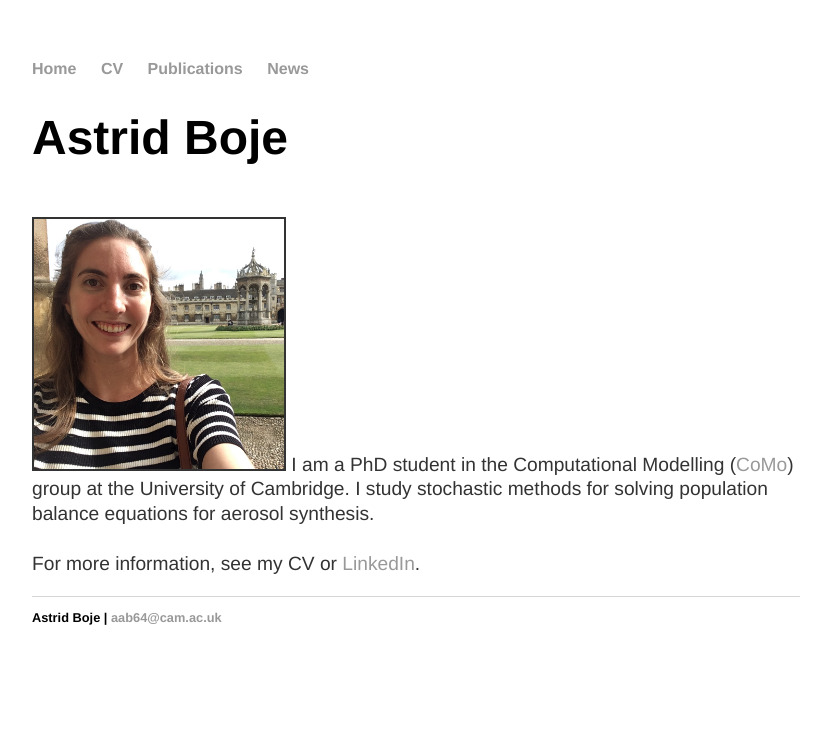
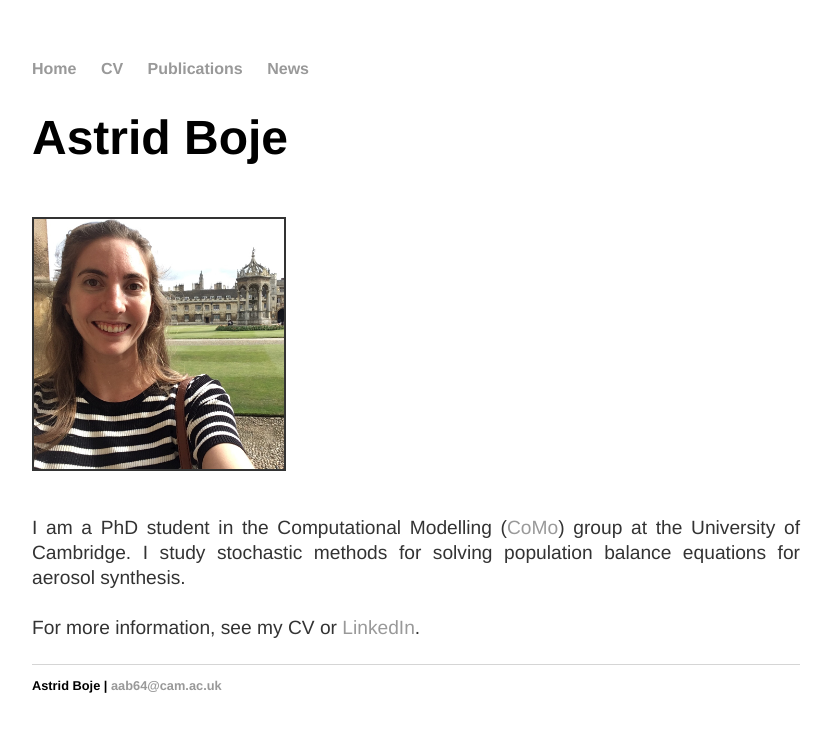
Before and after one commit to aab64/aab64.github.io, a Jekyll site: the page built from index.html, in a window 1280 px wide. Shown: the top 732 px of the page, without its empty margins (224-1055 px from the left). Built offline with Jekyll 4.4.1, drawn with Linux system fonts in a browser that asks for light colours.

Commit message:
Update index.html

```diff
--- a/index.html
+++ b/index.html
@@ -7,9 +7,11 @@
 	<h1>Astrid Boje</h1>
 </div>
 
-<div class="blurb" style="display: inline-block">
-	<p >
-		<img src="/images/Me_in_Cam.jpg" style="clear: left" height="auto" width="250px" border="2px solid grey">
+<div class="blurb" style="clear: left; display: inline-block">
+	<p style="float: left;">
+		<img src="/images/Me_in_Cam.jpg" height="auto" width="250px" border="2px solid grey">
+	</p>
+	<p style="float: right; text-align: justify">
 		I am a PhD student in the Computational Modelling (<a href="http://como.ceb.cam.ac.uk/index.php?Page=People&Section=aab64">CoMo</a>)
 		group at the University of Cambridge. I study stochastic methods for solving population balance equations for aerosol synthesis.
 		<br/>
@@ -17,16 +19,6 @@
 		For more information, see my CV or <a href="https://www.linkedin.com/in/astrid-boje-a3543863">LinkedIn</a>.
 	</p>
 </div>
-<!--div class="blurb" style="clear: left; display: inline-block">
-    <p style="float: left;"><img src="/images/Me_in_Cam.jpg" height="auto" width="250px" border="2px solid grey"></p>
-    <p>
-	I am a PhD student in the Computational Modelling (<a href="http://como.ceb.cam.ac.uk/index.php?Page=People&Section=aab64">CoMo</a>)
-		group at the University of Cambridge. I study stochastic methods for solving population balance equations for aerosol synthesis.
-		<br/>
-		<br/>
-		For more information, see my CV or <a href="https://www.linkedin.com/in/astrid-boje-a3543863">LinkedIn</a>.
-	</p>
-</div-->
 
 
 <!--div class="wrapper">
```
